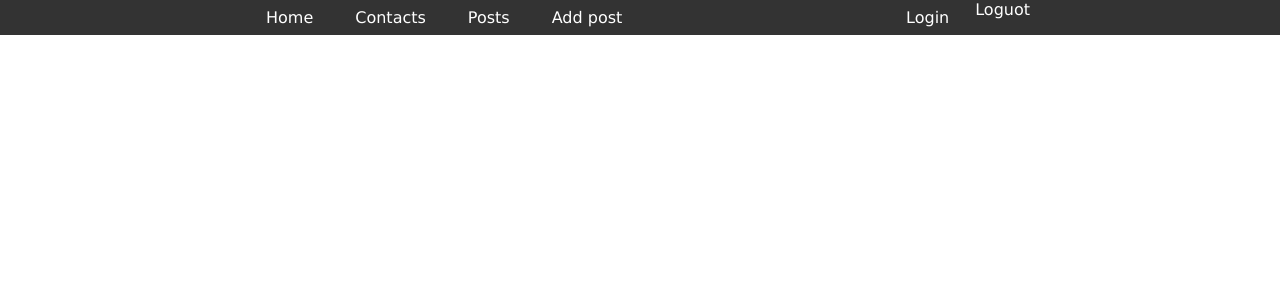
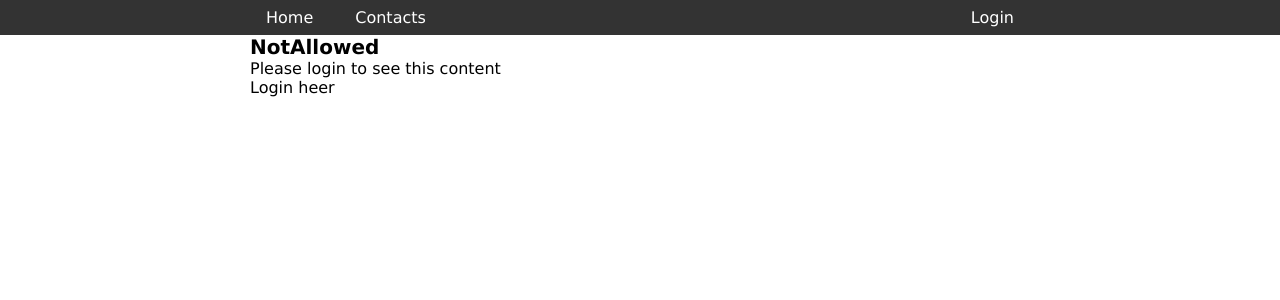
Before and after one commit to VytasPet/feu5-12_react_practice_crud_axios, a React (Vite) app: page /not-allowed in a window 1280 px wide. Shown: the top 300 px of the page. Built offline with nearby package versions, Linux system fonts and the light colour scheme.

Commit message:
final crud

```diff
--- a/src/App.jsx
+++ b/src/App.jsx
@@ -1,6 +1,6 @@
 import './styles/reset.css';
 import './styles/App.css';
-import { Routes, Route } from 'react-router-dom';
+import { Routes, Route, Navigate } from 'react-router-dom';
 import HomePage from './pages/HomePage';
 import LoginPage from './pages/LoginPage';
 import ContactPage from './pages/ConactPage';
@@ -8,19 +8,47 @@ import Header from './components/layout/Header';
 import PostsPage from './pages/PostsPage';
 import NewPostPage from './pages/NewPostPage';
 import SinglePostPage from './pages/SinglePostPage';
+import { useAuthContext } from './store/AuthProvider';
+import NotAllowed from './pages/NotAllowed';
 
 function App() {
+  const authCtx = useAuthContext();
   // App.jsx prideti dinamini route SinglePostPage
   return (
     <div className="">
       <Header />
       <Routes>
         <Route path={'/'} element={<HomePage />} />
-        <Route path={'/login'} element={<LoginPage />} />
+        <Route
+          path={'/login'}
+          element={
+            <>
+              {!authCtx.isLoggedIn && <LoginPage />}
+              {authCtx.isLoggedIn && <Navigate to="/posts" />}
+            </>
+          }
+        />
         <Route path={'/contact'} element={<ContactPage />} />
-        <Route path={'/posts/'} element={<PostsPage />} />
+        <Route
+          path={'/posts/'}
+          element={
+            <>
+              {authCtx.isLoggedIn && <PostsPage />}
+              {!authCtx.isLoggedIn && <Navigate to="/not-allowed" />}
+            </>
+          }
+        />
         <Route path={'/posts/:postId'} element={<SinglePostPage />} />
-        <Route path={'/posts/new'} element={<NewPostPage />} />
+        <Route
+          path={'/posts/new'}
+          element={
+            <>
+              {authCtx.isLoggedIn && <NewPostPage />}
+              {!authCtx.isLoggedIn && <Navigate to="/not-allowed" />}
+            </>
+          }
+        />
+        <Route path={'/not-allowed'} element={<NotAllowed />} />
       </Routes>
     </div>
   );
--- a/src/components/forms/LoginForm.jsx
+++ b/src/components/forms/LoginForm.jsx
@@ -5,6 +5,7 @@ import * as Yup from 'yup';
 import styled from 'styled-components';
 import axios from 'axios';
 import { InputField } from '../ui/InputComps';
+import { useAuthContext } from '../../store/AuthProvider';
 
 const url = 'https://reqres.in/api/login';
 
@@ -18,6 +19,8 @@ const inputsData = [
 ];
 
 function LoginForm() {
+  const authCtx = useAuthContext();
+
   const [beError, setBeError] = useState('');
 
   const formik = useFormik({
@@ -44,6 +47,10 @@ function LoginForm() {
       .post(url, loginObj)
       .then((resp) => {
         console.log('resp ===', resp);
+        const token = resp.data.token;
+        const email = loginObj.email;
+        authCtx.login(token, email);
+
         // irasom i contexta email, token
       })
       .catch((err) => {
--- a/src/components/layout/Header.jsx
+++ b/src/components/layout/Header.jsx
@@ -1,5 +1,7 @@
 import { NavLink, Link } from 'react-router-dom';
 import styled from 'styled-components';
+import { useAuthContext } from '../../store/AuthProvider';
+import Button from '../ui/Button.styled';
 
 const StyledHeader = styled.header`
   background-color: #333;
@@ -35,13 +37,17 @@ const Flex = styled.div`
 const navData = [
   { id: 1, to: '/', title: 'Home' },
   { id: 2, to: '/contacts', title: 'Contacts' },
-  { id: 3, to: '/posts', title: 'Posts' },
-  { id: 4, to: '/posts/new', title: 'Add post' },
+  // { id: 3, to: '/posts', title: 'Posts' },
+  // { id: 4, to: '/posts/new', title: 'Add post' },
 ];
 
 const isLoggedIn = false;
 
 function Header() {
+  const ctx = useAuthContext();
+
+  console.log('ctx ===', ctx);
+
   return (
     <StyledHeader>
       <Flex className="container">
@@ -51,10 +57,20 @@ function Header() {
               {title}
             </SiteLink>
           ))}
+          {ctx.isLoggedIn && (
+            <>
+              <SiteLink to={'/post'}>Posts</SiteLink>
+              <SiteLink to={'/post/new'}>Add post</SiteLink>
+            </>
+          )}
         </Nav>
         <Nav>
-          <SiteLink to={'/login'}>Login</SiteLink>
-          <Link to={'/'}>Loguot</Link>
+          {!ctx.isLoggedIn && <SiteLink to={'/login'}>Login</SiteLink>}
+          {ctx.isLoggedIn && (
+            <Link to={'/'}>
+              <Button onClick={ctx.logout}>Loguot</Button>
+            </Link>
+          )}
         </Nav>
       </Flex>
     </StyledHeader>
--- a/src/main.jsx
+++ b/src/main.jsx
@@ -2,11 +2,14 @@ import React from 'react';
 import ReactDOM from 'react-dom/client';
 import App from './App';
 import { BrowserRouter } from 'react-router-dom';
+import AuthProvider from './store/AuthProvider';
 
 ReactDOM.createRoot(document.getElementById('root')).render(
   // <React.StrictMode>
   <BrowserRouter>
-    <App />
+    <AuthProvider>
+      <App />
+    </AuthProvider>
   </BrowserRouter>,
   // </React.StrictMode>
 );
--- /dev/null
+++ b/src/pages/NotAllowed.jsx
@@ -0,0 +1,15 @@
+import React from 'react';
+import { Link } from 'react-router-dom';
+import Container from '../components/ui/Container';
+
+function NotAllowed() {
+  return (
+    <Container>
+      <h1>NotAllowed</h1>
+      <p>Please login to see this content</p>
+      <Link to={'/login'}>Login heer</Link>
+    </Container>
+  );
+}
+
+export default NotAllowed;
--- /dev/null
+++ b/src/store/AuthProvider.jsx
@@ -0,0 +1,49 @@
+import { createContext, useContext, useState } from 'react';
+
+const AuthContext = createContext({
+  token: null,
+  login(token, email) {},
+  logout() {},
+  isLoggedIn: false,
+});
+
+function AuthProvider({ children }) {
+  const [token, setToken] = useState('');
+  const [email, setEmail] = useState('');
+
+  //const isLoggedIn = token === '' ? false : true;
+  //const isLoggedIn = token ? true : false;
+  const isLoggedIn = !!token;
+
+  function login(userToken, userEmail) {
+    setToken(userToken);
+    setEmail(userEmail);
+  }
+
+  function logout() {
+    setToken('');
+    setEmail('');
+  }
+
+  // sukurti funkcija logout
+  // nustato token ir email i  ''
+
+  const authCtx = {
+    token,
+    email,
+    login,
+    isLoggedIn,
+    logout,
+  };
+  return (
+    <AuthContext.Provider value={authCtx}>{children}</AuthContext.Provider>
+  );
+}
+
+export default AuthProvider;
+
+// custon useAuthCtx hook 2 lvl burtas
+export function useAuthContext() {
+  const ctx = useContext(AuthContext);
+  return ctx;
+}
```
Also changed, not shown: src/store/authContex.jsx (deleted, +0 -8 lines).
